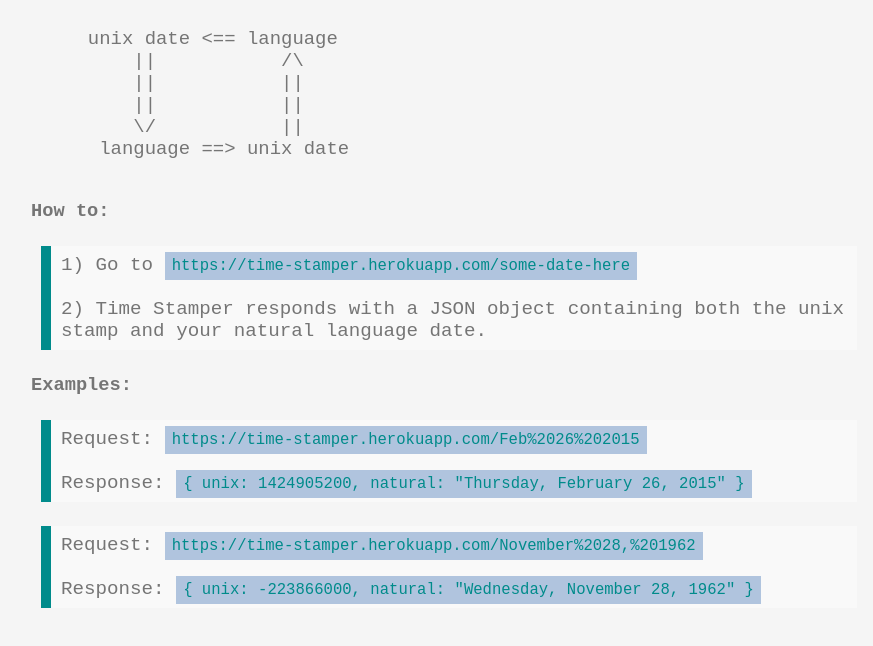
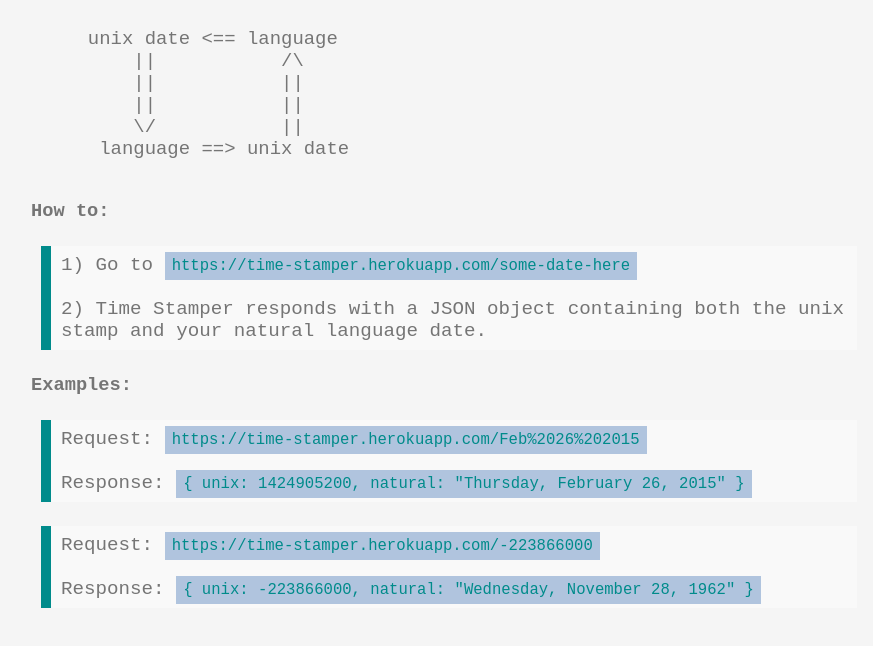
Before and after one commit to BenjaminDowns/TimeStamper, a website: page public/index.html in a window 1280 px wide. Shown: the part 154-800 px from the top of the page, without its empty margins (91-964 px from the left). Drawn offline with Linux system fonts and the light colour scheme.

Commit message:
changed example to include unix code

```diff
--- a/public/index.html
+++ b/public/index.html
@@ -46,7 +46,7 @@
 
         <blockquote>
             <p>
-                Request: <code>https://time-stamper.herokuapp.com/November%2028,%201962</code>
+                Request: <code>https://time-stamper.herokuapp.com/-223866000</code>
                 <br/>
                 <br/>
                 Response: <code>{
```
